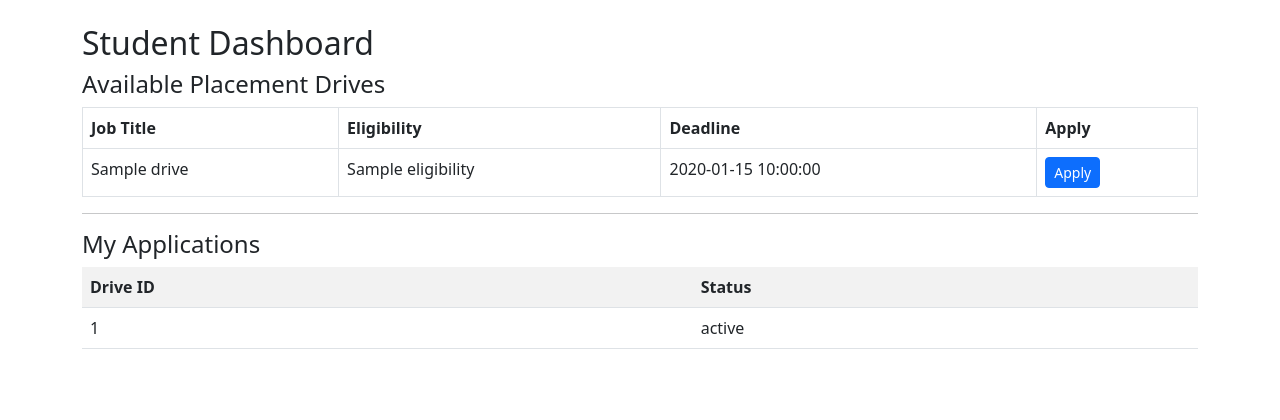
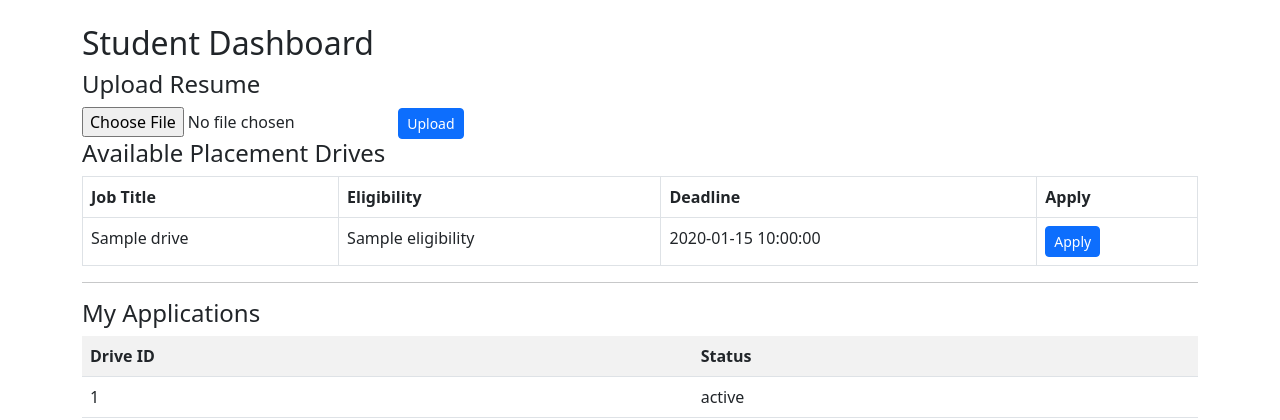
Before and after one commit to rvharinirv/Placement_portal, a Python web app: template Main/templates/student_dashboard.html in a window 1280 px wide. Shown: the top 420 px of the page. Run offline with Jinja, Linux system fonts and the light colour scheme; the template is opened without the code that fills it: most values are stand-ins (such as "Sample title", 1, 10 or a date in 2020).

Commit message:
Update student_dashboard.html

```diff
--- a/Main/templates/student_dashboard.html
+++ b/Main/templates/student_dashboard.html
@@ -3,6 +3,17 @@
 {% block content %}
 
 <h2>Student Dashboard</h2>
+<h4>Upload Resume</h4>
+
+<form method="POST" action="/student/upload_resume" enctype="multipart/form-data">
+
+<input type="file" name="resume">
+
+<button class="btn btn-primary btn-sm">
+Upload
+</button>
+
+</form>
 
 <h4>Available Placement Drives</h4>
 
@@ -57,4 +68,5 @@ Apply
 
 </table>
 
+
 {% endblock %}
```
